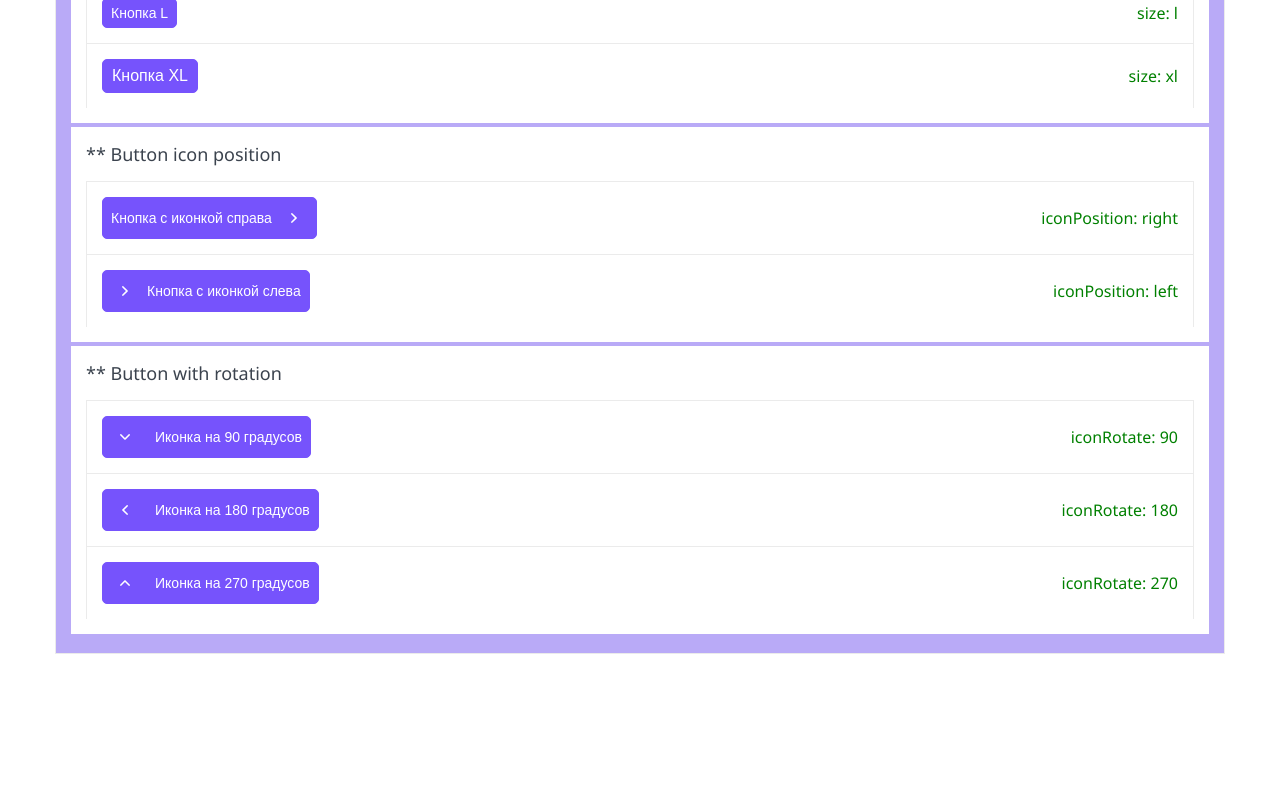
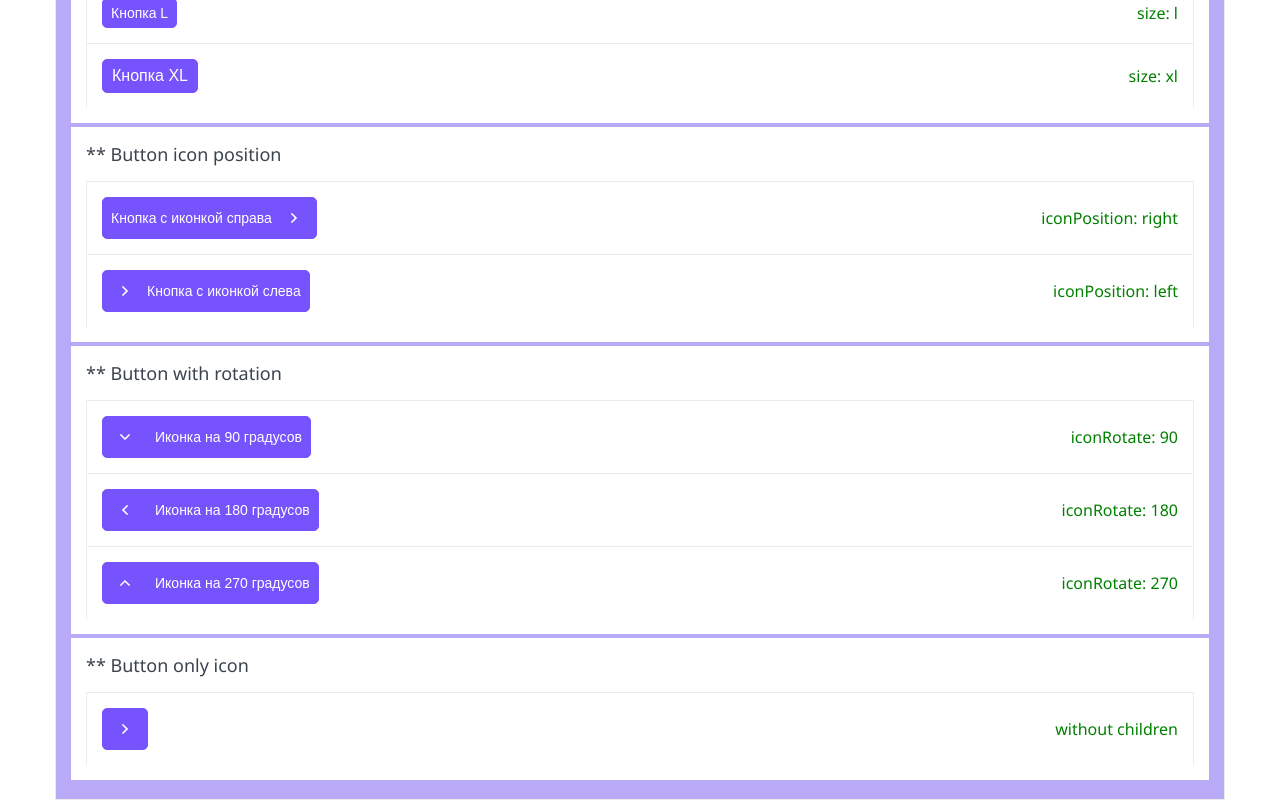
Before and after one commit to mr-scrpt/nextjs-top-app, a Next.js app: page /kit in a window 1280 px wide. Shown: the part 529-1329 px from the top of the page. Before the commit the page ends 1183 px from the top, so only its background shows below. Built offline with nearby package versions, Linux system fonts and the light colour scheme.

Commit message:
implemented: button only icon

```diff
--- a/components/Button/Button.tsx
+++ b/components/Button/Button.tsx
@@ -34,8 +34,10 @@ export const Button = ({
   const iconClass = cx(styles.icon);
 
   const button = (
-    <button className={ buttonClass }
-      { ...props }>
+    <button
+      className={ buttonClass }
+      { ...props }
+    >
       {includeIcon &&
         <span
           className={ iconClass }
@@ -43,7 +45,9 @@ export const Button = ({
           {includeIcon}
         </span>
       }
+      {children &&
         <span className={ styles.button__text }>{children}</span>
+      }
 
     </button>
 );
--- a/kit/kitButtons/kitButtons.tsx
+++ b/kit/kitButtons/kitButtons.tsx
@@ -139,6 +139,23 @@ export const KitButtons = ({ className }:KitButtonsProps):JSX.Element =>{
 
       </KitBox>
 
+      <KitBox
+        name='Button only icon'
+      >
+
+        <KitRow name='without children'>
+          <Button
+            view='primary'
+            size='l'
+            includeIcon={ <IconArrow /> }
+            iconPosition='right'
+          >
+
+          </Button>
+        </KitRow>
+
+      </KitBox>
+
     </KitSection>
 
   );
```
Lines whose indentation alone changed are shown as unchanged.
